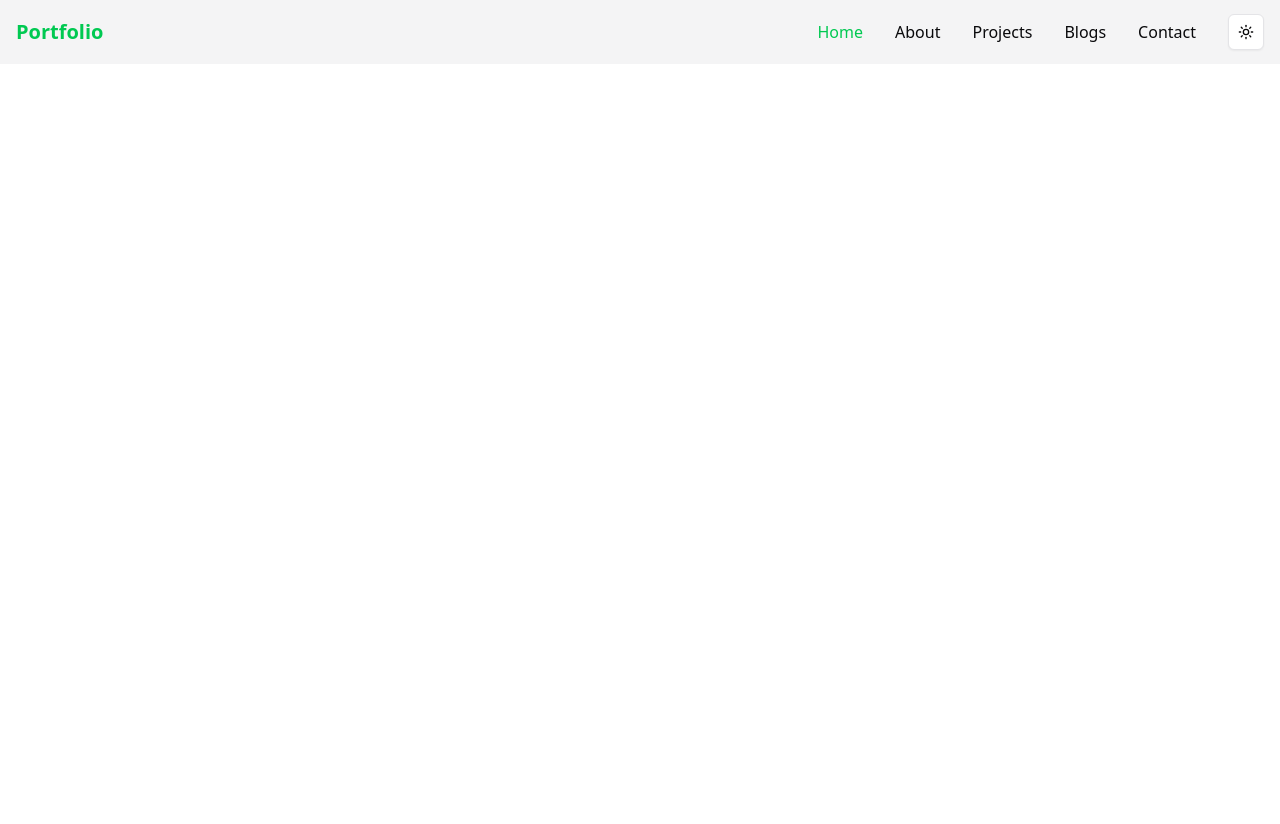
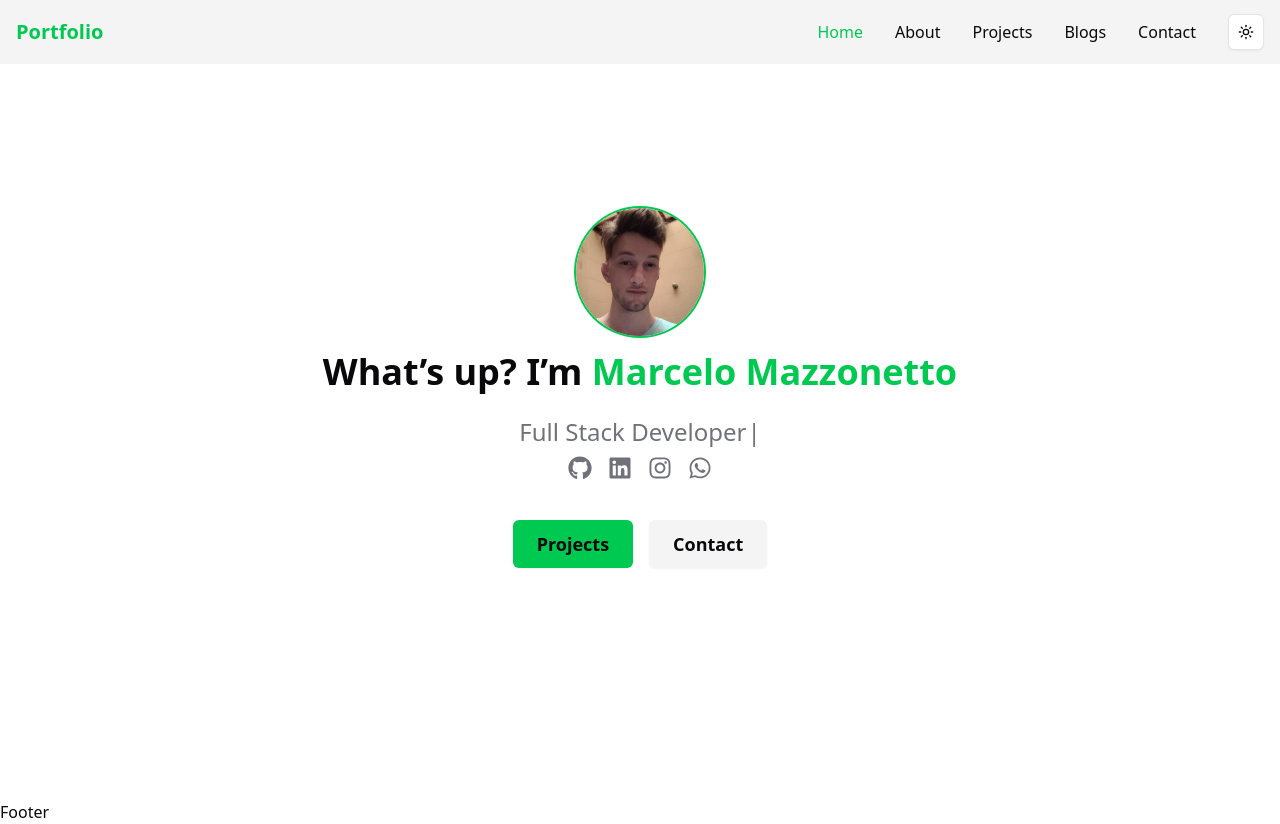
Before and after one commit to DDANCING/PortifolioDev, a Next.js app: page / in a window 1280 px wide. Before the commit the page ends 800 px from the top, so only its background shows below. Built offline with nearby package versions, Linux system fonts and the light colour scheme.

Commit message:
add: hero componente

```diff
--- a/package.json
+++ b/package.json
@@ -21,7 +21,8 @@
     "react": "^19.0.0",
     "react-dom": "^19.0.0",
     "react-icons": "^5.5.0",
-    "tailwind-merge": "^3.3.0"
+    "tailwind-merge": "^3.3.0",
+    "typewriter-effect": "^2.22.0"
   },
   "devDependencies": {
     "@eslint/eslintrc": "^3",
--- a/src/app/components/ModeToggle.tsx
+++ b/src/app/components/ModeToggle.tsx
@@ -5,36 +5,24 @@ import { Moon, Sun } from "lucide-react"
 import { useTheme } from "next-themes"
 
 import { Button } from "@/components/ui/button"
-import {
-  DropdownMenu,
-  DropdownMenuContent,
-  DropdownMenuItem,
-  DropdownMenuTrigger,
-} from "@/components/ui/dropdown-menu"
 
 export function ModeToggle() {
-  const { setTheme } = useTheme()
+  const { theme, setTheme } = useTheme()
+
+  const toggleTheme = () => {
+    setTheme(theme === "dark" ? "light" : "dark")
+  }
 
   return (
-    <DropdownMenu>
-      <DropdownMenuTrigger asChild>
-        <Button className="hover:text-primary transition-colors" variant="outline" size="icon">
-          <Sun className="h-[1.2rem] w-[1.2rem] rotate-0 scale-100 transition-all dark:-rotate-90 dark:scale-0" />
-          <Moon className="absolute h-[1.2rem] w-[1.2rem] rotate-90 scale-0 transition-all dark:rotate-0 dark:scale-100" />
-          <span className="sr-only">Toggle theme</span>
-        </Button>
-      </DropdownMenuTrigger>
-      <DropdownMenuContent align="end">
-        <DropdownMenuItem onClick={() => setTheme("light")}>
-          Light
-        </DropdownMenuItem>
-        <DropdownMenuItem onClick={() => setTheme("dark")}>
-          Dark
-        </DropdownMenuItem>
-        <DropdownMenuItem onClick={() => setTheme("system")}>
-          System
-        </DropdownMenuItem>
-      </DropdownMenuContent>
-    </DropdownMenu>
+    <Button
+      onClick={toggleTheme}
+      className="hover:text-primary transition-colors"
+      variant="outline"
+      size="icon"
+    >
+      <Sun className="h-[1.2rem] w-[1.2rem] rotate-0 scale-100 transition-all dark:-rotate-90 dark:scale-0" />
+      <Moon className="absolute h-[1.2rem] w-[1.2rem] rotate-90 scale-0 transition-all dark:rotate-0 dark:scale-100" />
+      <span className="sr-only">Toggle theme</span>
+    </Button>
   )
 }
--- /dev/null
+++ b/src/app/components/hero.tsx
@@ -0,0 +1,102 @@
+'use client'
+
+import { Button } from '@/components/ui/button'
+import Image from 'next/image'
+import Link from 'next/link'
+import React from 'react'
+import { FaGithub, FaInstagram, FaLinkedin, FaWhatsapp } from 'react-icons/fa'
+import Typewriter from 'typewriter-effect'
+
+const Hero = () => {
+  return (
+    <section className='py-28 container max-w-7xl mx-auto flex'>
+      <div className='max-w-3xl mx-auto text-center flex flex-col items-center mb-4'>
+        <div>
+          <Image
+            src="/profile.jpg"
+            alt='profile image'
+            width={100}
+            height={100}
+            className='rounded-full mb-4 w-32 h-32 object-cover ring-2 ring-primary'
+          />
+        </div>
+        <div>
+          <h1 className='text-2xl md:text-4xl font-bold mb-6'>
+            What’s up? I’m <span className='text-primary'>Marcelo Mazzonetto</span>
+          </h1>
+          <div className='text-xl md:text-2xl text-muted-foreground h-10'>
+            <Typewriter
+              options={{
+                strings: [
+                  'Software Engineer',
+                  'Full Stack Developer',
+                  'Next',
+                  'React',
+                  'React Native',
+                  'Node.js',
+                  'DevOps',
+                ],
+                autoStart: true,
+                loop: true,
+                delay: 50,
+                deleteSpeed: 30,
+              }}
+            />
+          </div>
+          <div className='flex justify-center space-x-4 mb-8'>
+              <a
+                href="https://github.com/DDANCING"
+                target="_blank"
+                rel="noopener noreferrer"
+                className="text-2xl text-muted-foreground hover:text-primary"
+              >
+                <FaGithub />
+              </a>
+
+              <a
+                href="https://www.linkedin.com/in/marcelo-mazzonetto-87214b233/"
+                target="_blank"
+                rel="noopener noreferrer"
+                className="text-2xl text-muted-foreground hover:text-primary"
+              >
+                <FaLinkedin />
+              </a>
+
+              <a
+                href="https://www.instagram.com/marcelomazzonetto/"
+                target="_blank"
+                rel="noopener noreferrer"
+                className="text-2xl text-muted-foreground hover:text-primary"
+              >
+                <FaInstagram />
+              </a>
+
+
+              <a
+               href="https://wa.me/5545998405219"
+               target="_blank"
+               rel="noopener noreferrer"
+               className="text-2xl text-muted-foreground hover:text-primary"
+             >
+               <FaWhatsapp />
+             </a>
+          </div>
+          <div>
+            <Link href="/projects">
+              <Button className='text-foreground font-bold text-lg p-6 m-2'>
+                Projects
+              </Button>
+            </Link>
+            <Link href="/contact">
+              <Button variant={'secondary'} className='text-foreground font-bold text-lg p-6 m-2'>
+                Contact
+              </Button>
+            </Link>
+          </div>
+        </div>
+      </div>
+    </section>
+  )
+}
+
+export default Hero
--- a/src/app/layout.tsx
+++ b/src/app/layout.tsx
@@ -36,7 +36,9 @@ export default function RootLayout({
             disableTransitionOnChange
           >
         <Navbar/>
-        {children}
+         <main className="min-h-screen pt-24">
+            {children}
+          </main>
         <footer>Footer</footer>
         </ThemeProvider>
       </body>
--- a/src/app/page.tsx
+++ b/src/app/page.tsx
@@ -1,10 +1,10 @@
-import { Button } from "@/components/ui/button";
+import Hero from "./components/hero";
 
 
 export default function Home() {
   return (
-    <div>
-        <Button>Click me</Button>
-    </div>
+   <>
+   <Hero/>
+   </>
   );
 }
```
Also changed, not shown: public/profile.jpg (added), 1 other file (tests, documents, lock files or other folders).
